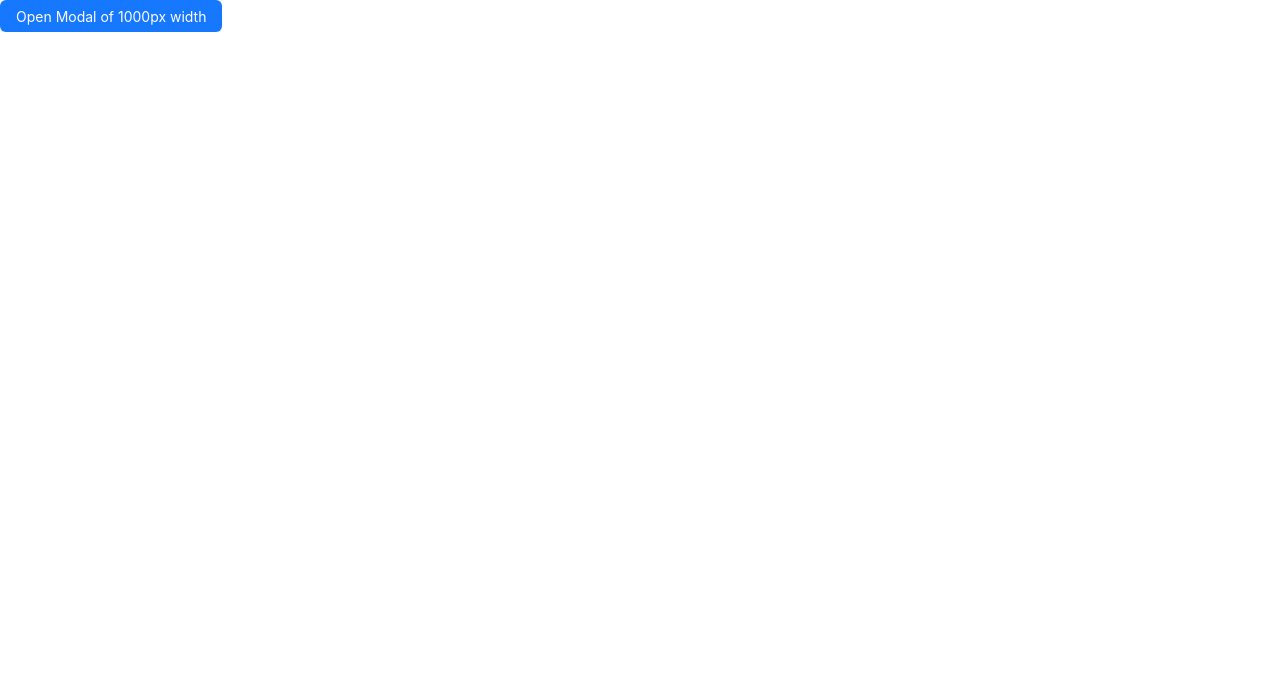
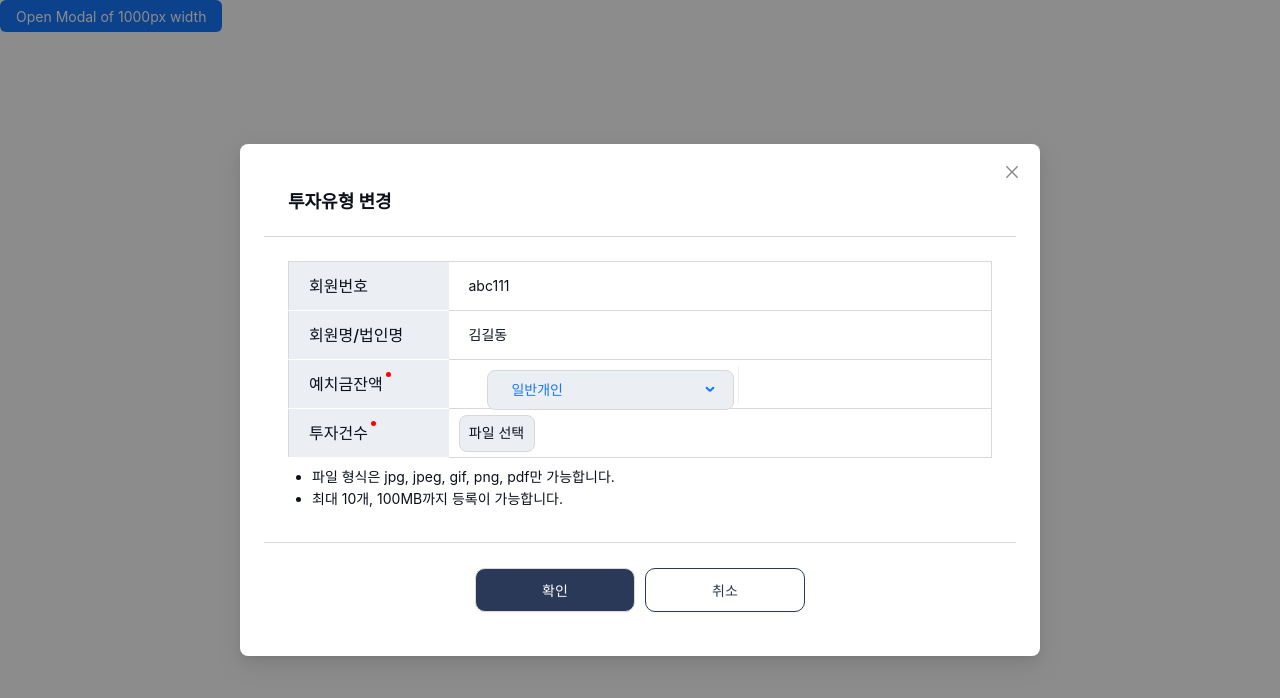
Before and after one commit to faheem4531/perfection-test-task, a Next.js app: page / in a window 1280 px wide. Both pictures are taken after a click on the button "Open Modal of 1000px width". Shown: the top 698 px of the page. Built offline with nearby package versions, Linux system fonts and the light colour scheme.

Commit message:
investment modal

```diff
--- a/src/app/_components/Modals/BasicModal.tsx
+++ b/src/app/_components/Modals/BasicModal.tsx
@@ -28,6 +28,7 @@ const BasicModal: React.FC<BasicModalProps> = ({ icon, title, onClick, open, onC
       width={400}
       footer={null}
     >
+      <div className={styles.basicModal}>
         <Image src={icon === 'alert' ? Warning : Check} alt="modal icon" />
         <p className={styles.modalText}>{title}</p>
         <div className={styles.btnContainer}>
@@ -38,6 +39,7 @@ const BasicModal: React.FC<BasicModalProps> = ({ icon, title, onClick, open, onC
             취소
           </Button>}
         </div>
+      </div>
     </Modal>
   );
 };
--- /dev/null
+++ b/src/app/_components/Modals/InvestmentType.tsx
@@ -0,0 +1,118 @@
+'use client'
+
+import React from 'react';
+import { Button, Modal } from 'antd';
+import Image from 'next/image';
+
+import styles from "./styles.module.scss"
+import MenuBar from './Menu';
+
+interface InvestmentTypeProps {
+  icon: string;
+  title: string;
+  onClick: () => void;
+  open: boolean;
+  onClose: () => void
+  cancleBtn: boolean
+}
+
+const InvestmentType: React.FC<InvestmentTypeProps> = ({ icon, title, onClick, open, onClose, cancleBtn }) => {
+
+  const investmentTypes = [
+    {
+      key: "11",
+      label: "일반개인",
+      value: "일반개인",
+    },
+    {
+      key: "12",
+      label: "소득적격",
+      value: "소득적격",
+    }, {
+      key: "13",
+      label: "개인전문",
+      value: "개인전문",
+    },
+    {
+      key: "14",
+      label: "법인",
+      value: "법인",
+    },
+    {
+      key: "15",
+      label: "여신금융",
+      value: "여신금융",
+    },
+    {
+      key: "16",
+      label: "P2P온투",
+      value: "P2P온투",
+    },
+  ]
+
+  return (
+    <Modal
+      centered
+      open={open}
+      onOk={onClose}
+      onCancel={onClose}
+      width={800}
+      footer={null}
+      className={styles.customModalContent}
+    >
+      <div className={styles.investmentModal}>
+        <p className={styles.title}>투자유형 변경</p>
+        <div className={styles.investmentContent}>
+          <table className={styles.table}>
+            <tr className={styles.tableRow}>
+              <th className={styles.heading}>
+                회원번호
+              </th>
+              <td className={styles.tableData}>
+                abc111
+              </td>
+            </tr>
+            <tr className={styles.tableRow}>
+              <th className={styles.heading}>
+                회원명/법인명
+              </th>
+              <td className={styles.tableData}>
+                김길동
+              </td>
+            </tr>
+            <tr className={styles.tableRow}>
+              <th className={styles.heading}>
+                <p>예치금잔액 <span className={styles.require}></span></p>
+              </th>
+              <td className={`${styles.tableData} ${styles.investMenu}`}>
+                <MenuBar menuItems={investmentTypes} />
+              </td>
+            </tr>
+            <tr className={styles.tableRow}>
+              <th className={styles.heading}>
+                <p>투자건수 <span className={styles.require}></span></p>
+              </th>
+              <td className={`${styles.tableData} ${styles.investMenu}`}>
+                <div>파일 선택</div>
+              </td>
+            </tr>
+          </table>
+          <ul>
+            <li>파일 형식은 jpg, jpeg, gif, png, pdf만 가능합니다.</li>
+            <li>최대 10개, 100MB까지 등록이 가능합니다.</li>
+          </ul>
+        </div>
+        <div className={styles.investmentBtns}>
+          <Button className={styles.btnCheck1} onClick={onClick} >
+            확인
+          </Button>
+          {cancleBtn && <Button className={styles.btnCancle1} onClick={onClose} >
+            취소
+          </Button>}
+        </div>
+      </div>
+    </Modal>
+  );
+};
+
+export default InvestmentType;
--- /dev/null
+++ b/src/app/_components/Modals/Menu.module.scss
@@ -0,0 +1,14 @@
+.subMenu {
+  z-index: 10;
+  position: relative;
+  color: #141f2d;
+}
+
+.mainMenu {
+  background-color: #fff !important;
+  color: #141f2d;
+}
+
+.item {
+  padding-left: 16px !important;
+}
--- /dev/null
+++ b/src/app/_components/Modals/Menu.tsx
@@ -0,0 +1,48 @@
+import React, { useState } from 'react';
+import { Menu } from 'antd';
+import { MenuProps } from 'antd/es/menu';
+import styles from "./Menu.module.scss"
+const { SubMenu } = Menu;
+
+interface MenuItem {
+  key: string;
+  label: string;
+  value: string; // Assuming each menu item has a 'value' property
+}
+
+interface MenuBarProps {
+  menuItems: MenuItem[];
+}
+
+const MenuBar: React.FC<MenuBarProps> = ({ menuItems }) => {
+  const [selectedItem, setSelectedItem] = useState<MenuItem | null>(menuItems[0]); // Set default selected item
+
+  const handleMenuItemClick = (item: MenuItem) => {
+    setSelectedItem(item);
+  };
+
+  return (
+    <Menu
+      mode="inline"
+      defaultSelectedKeys={[selectedItem?.key || '11']} // Use selectedItem key to highlight the selected item
+      style={{ width: 256, height: 37 }}
+      className={styles.mainMenu}
+      onClick={(e) => {
+        const clickedItem = menuItems.find((item) => item.key === e.key);
+        if (clickedItem) {
+          handleMenuItemClick(clickedItem);
+        }
+      }}
+    >
+      <SubMenu key="1" title={selectedItem.value} className={styles.subMenu}>
+        {menuItems.map((item) => (
+          <Menu.Item key={item.key} className={styles.item}>
+            <span onClick={() => handleMenuItemClick(item)}>{item.label}</span>
+          </Menu.Item>
+        ))}
+      </SubMenu>
+    </Menu>
+  );
+};
+
+export default MenuBar;
--- a/src/app/_components/Modals/styles.module.scss
+++ b/src/app/_components/Modals/styles.module.scss
@@ -1,3 +1,7 @@
+.basicModal {
+  padding: 15px 24px 24px;
+}
+
 .modalText {
   color: #0b101a;
   font-size: 18px;
@@ -18,6 +22,7 @@
   color: #ffffff;
   width: 170px;
   height: 44px;
+  border-radius: 10px;
 
   &:hover {
     background-color: #232c3f !important;
@@ -32,6 +37,7 @@
   border: 1px solid #2a3958;
   width: 170px;
   height: 44px;
+  border-radius: 10px;
 
   &:hover {
     background-color: #fff !important;
@@ -39,3 +45,119 @@
     border: 1px solid #2a3958 !important;
   }
 }
+
+//investment Modal
+
+.investmentModal {
+  color: #0b101a;
+  padding: 24px 0;
+}
+
+.title {
+  font-size: 18px;
+  font-weight: 700;
+  padding-left: 24px;
+}
+
+.investmentContent {
+  border-top: 1px solid #d7d8da;
+  border-bottom: 1px solid #d7d8da;
+  margin: 20px 0 25px;
+  padding: 24px 24px 32px;
+
+  ul {
+    margin-left: 24px;
+  }
+}
+
+.table {
+  border: 1px solid #d7d8da;
+  width: 100%;
+  border-collapse: collapse;
+  margin-bottom: 8px;
+}
+.tableRow {
+  height: 49px;
+}
+.heading {
+  background-color: #ebeef3;
+  font-size: 16px;
+  font-weight: 500;
+  width: 160px;
+  text-align: left;
+  padding-left: 20px;
+  border-bottom: 1px solid #fff;
+
+  p {
+    position: relative;
+    display: inline;
+
+    span {
+      position: absolute;
+      z-index: 100;
+      width: 5px;
+      height: 5px;
+      right: -8px;
+      border-radius: 50%;
+      background-color: red;
+    }
+  }
+}
+
+.tableData {
+  padding-left: 20px;
+  font-size: 14px;
+  border-bottom: 1px solid #d7d8da;
+
+  div {
+    width: 76px;
+    height: 37px;
+    display: flex;
+    justify-content: center;
+    align-items: center;
+    background-color: #ebeef3;
+    border: 1px solid #d7d8da;
+    font-size: 14px;
+    letter-spacing: -0.02px;
+    border-radius: 8px;
+  }
+}
+
+.investMenu {
+  padding-left: 10px;
+}
+
+.investmentBtns {
+  display: flex;
+  column-gap: 10px;
+  justify-content: center;
+}
+
+.btnCheck1 {
+  background-color: #2a3958;
+  color: #ffffff;
+  width: 160px;
+  height: 44px;
+  border-radius: 10px;
+
+  &:hover {
+    background-color: #232c3f !important;
+    color: #ffffff !important;
+    border: none !important;
+  }
+}
+
+.btnCancle1 {
+  background-color: #fff;
+  color: #2a3958;
+  border: 1px solid #2a3958;
+  width: 160px;
+  height: 44px;
+  border-radius: 10px;
+
+  &:hover {
+    background-color: #fff !important;
+    color: #2a3958 !important;
+    border: 1px solid #2a3958 !important;
+  }
+}
--- a/src/app/globals.scss
+++ b/src/app/globals.scss
@@ -23,6 +23,30 @@ a {
 }
 
 :where(.css-dev-only-do-not-override-1okl62o).ant-modal .ant-modal-content {
-  padding: 15px 24px 24px !important;
+  padding: 0px !important;
   border-radius: 12px !important;
 }
+
+:where(.css-dev-only-do-not-override-1okl62o).ant-menu-light .ant-menu-submenu-selected > .ant-menu-submenu-title {
+  color: #141f2d !important;
+  border: 1px solid #b1b4bb !important;
+  margin: 0px 0 5px !important;
+  width: 256px !important;
+  height: 37px !important;
+  padding-left: 12px !important;
+}
+
+:where(.css-dev-only-do-not-override-1okl62o).ant-menu-light .ant-menu-item-selected {
+  color: #fff;
+}
+
+:where(.css-dev-only-do-not-override-1okl62o).ant-menu-light .ant-menu-item-selected {
+  background-color: #141f2d !important;
+}
+
+:where(.css-dev-only-do-not-override-1okl62o).ant-menu-light.ant-menu-inline .ant-menu-sub.ant-menu-inline {
+  background-color: #fff;
+  border: 1px solid #b1b4bb !important;
+  border-radius: 8px !important;
+  box-shadow: 0px 8px 16px rgba(54, 54, 54, 0.15) !important;
+}
--- a/src/app/page.tsx
+++ b/src/app/page.tsx
@@ -5,6 +5,7 @@ import React, { useState } from 'react';
 import Image from "next/image";
 import BasicModal from './_components/Modals/BasicModal';
 import { Button, Modal } from 'antd';
+import InvestmentType from './_components/Modals/InvestmentType';
 
 export default function Home() {
   const [open, setOpen] = useState(false);
@@ -23,6 +24,15 @@ export default function Home() {
         open={open}
         onClose={() => setOpen(false)}
       /> */}
+
+      <InvestmentType
+        cancleBtn={true}
+        icon="alert"
+        title={"투자유형을 변경하시겠습니까?"}
+        onClick={() => { }}
+        open={open}
+        onClose={() => setOpen(false)}
+      />
     </div>
   );
 }
```
Lines whose indentation alone changed are shown as unchanged.
